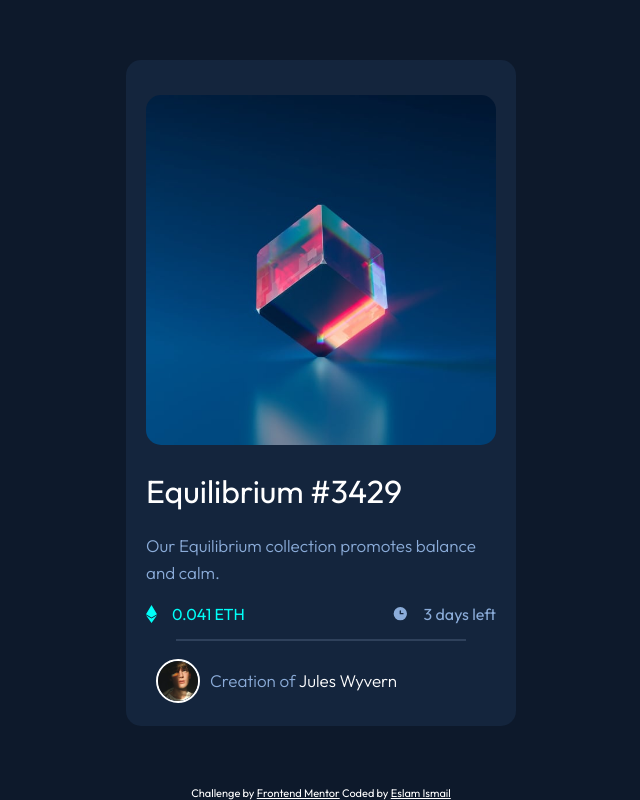
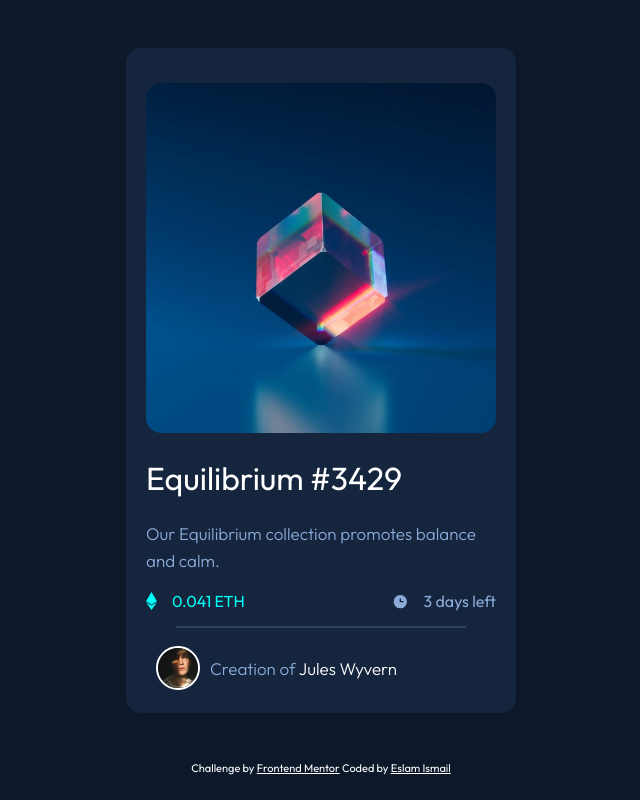
Before and after one commit to eslam-94/nft-preview-card, a plain HTML site: page index.html in a window 1280 px wide. Shown: the whole page, without its empty margins (319-959 px from the left). Drawn offline with Linux system fonts and the light colour scheme.

Commit message:
Update index.css

```diff
--- a/index.css
+++ b/index.css
@@ -93,6 +93,7 @@ hr {
   font-size: 11px;
   text-align: center;
   color: white;
+  margin-bottom: 25px;
 }
 
 .attribution a {
```
